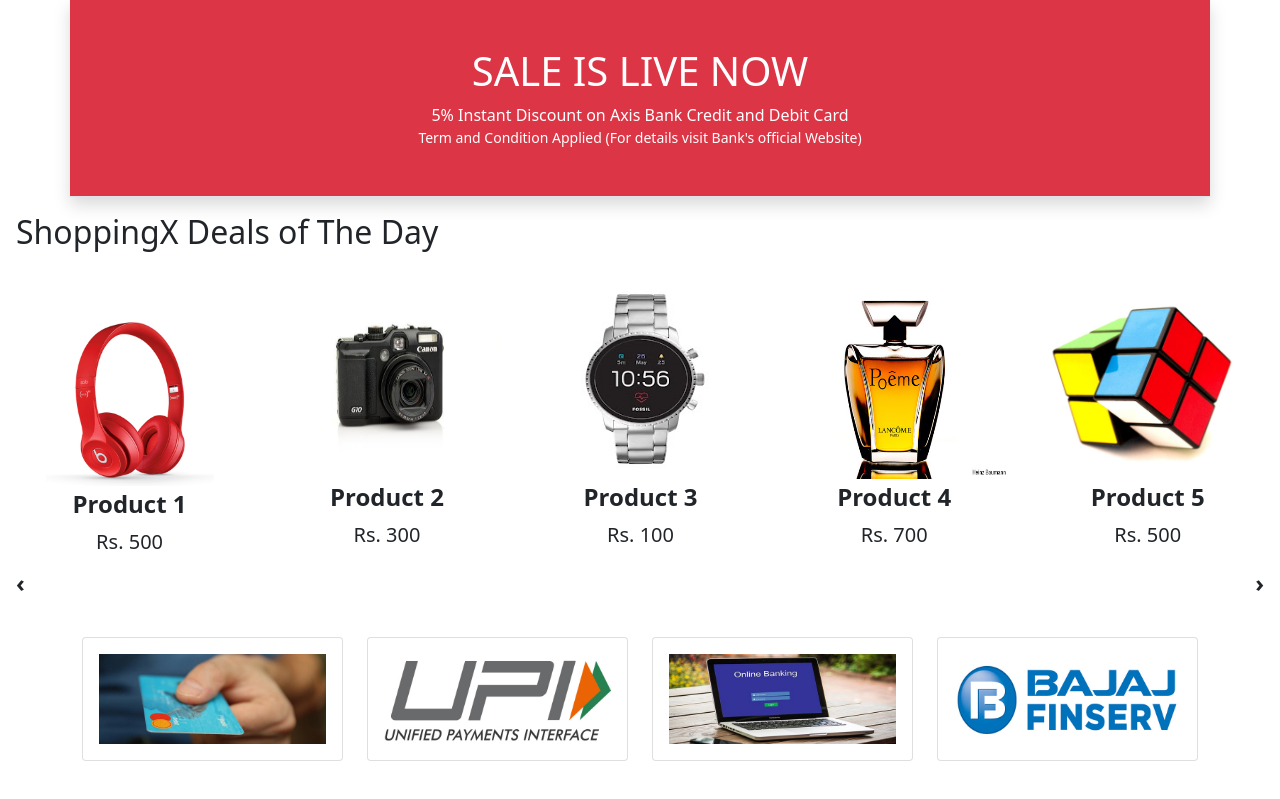
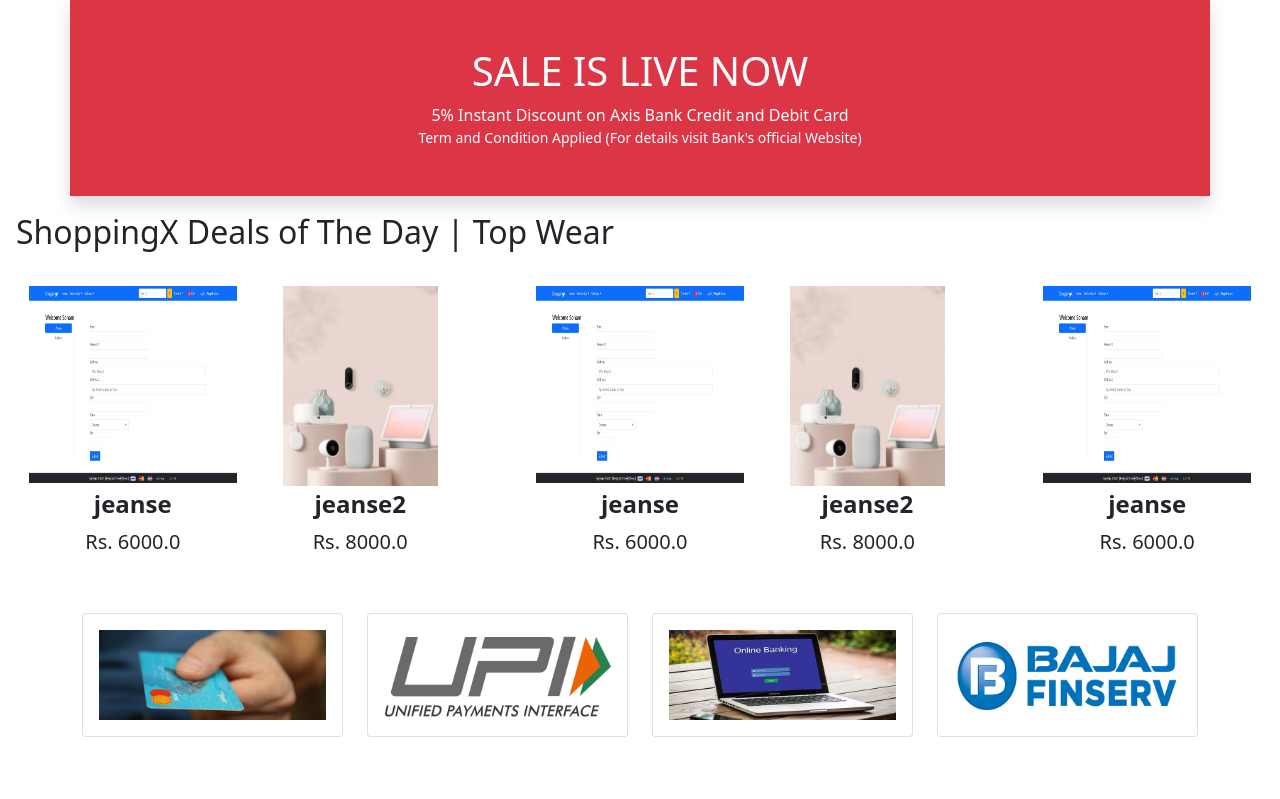
Before and after one commit to pankaj7464/shoppinglyx-main, a Django app: page / in a window 1280 px wide. Shown: the part 538-1337 px from the top of the page. Run offline with Django 3.2, Linux system fonts and the light colour scheme; data comes from the database, SQL or seed files in the repository; both versions use the stored data as it was after the commit; some libraries are stand-ins or nearby versions.

Commit message:
third commit

```diff
--- a/app/models.py
+++ b/app/models.py
@@ -18,7 +18,7 @@ class Customer(models.Model):
 
 
 CATEGOTY_CHOICES = (('m', 'mobile'), ('l', 'laptop'),
-                    ('tp', 'top wear'), ('bt', 'botton wear'))
+                    ('tw', 'top wear'), ('bw', 'botton wear'))
 
 
 class Product(models.Model):
--- a/app/templates/app/home.html
+++ b/app/templates/app/home.html
@@ -46,21 +46,13 @@
 {% block main-content %}
 <!-- 1st Product Slider -->
 <div class="m-3">
- <h2>ShoppingX Deals of The Day</h2>
+ <h2>ShoppingX Deals of The Day | Top Wear</h2>
  <!-- Slider 1 -->
  <div class="owl-carousel" id="slider1">
-  <a href="{% url 'product-detail' %}" class="btn"><div class="item"><img src="{% static 'app/images/product/1.jpg' %}" alt="" height="200px"><span class="fw-bold">Product 1</span><br><span class="fs-5">Rs. 500</span></div></a>
-  <div class="item"><img src="{% static 'app/images/product/2.jpg' %}" alt="" height="200px"><span class="fw-bold">Product 2</span><br><span class="fs-5">Rs. 300</span></div>
-  <div class="item"><img src="{% static 'app/images/product/3.jpg' %}" alt="" height="200px"><span class="fw-bold">Product 3</span><br><span class="fs-5">Rs. 100</span></div>
-  <div class="item"><img src="{% static 'app/images/product/4.jpg' %}" alt="" height="200px"><span class="fw-bold">Product 4</span><br><span class="fs-5">Rs. 700</span></div>
-  <div class="item"><img src="{% static 'app/images/product/5.jpg' %}" alt="" height="200px"><span class="fw-bold">Product 5</span><br><span class="fs-5">Rs. 500</span></div>
-  <div class="item"><img src="{% static 'app/images/product/6.jpg' %}" alt="" height="200px"><span class="fw-bold">Product 6</span><br><span class="fs-5">Rs. 400</span></div>
-  <div class="item"><img src="{% static 'app/images/product/7.jpg' %}" alt="" height="200px"><span class="fw-bold">Product 7</span><br><span class="fs-5">Rs. 500</span></div>
-  <div class="item"><img src="{% static 'app/images/product/8.jpg' %}" alt="" height="200px"><span class="fw-bold">Product 8</span><br><span class="fs-5">Rs. 300</span></div>
-  <div class="item"><img src="{% static 'app/images/product/9.jpg' %}" alt="" height="200px"><span class="fw-bold">Product 9</span><br><span class="fs-5">Rs. 600</span></div>
-  <div class="item"><img src="{% static 'app/images/product/10.jpg' %}" alt="" height="200px"><span class="fw-bold">Product 10</span><br><span class="fs-5">Rs. 900</span></div>
-  <div class="item"><img src="{% static 'app/images/product/11.jpg' %}" alt="" height="200px"><span class="fw-bold">Product 11</span><br><span class="fs-5">Rs. 100</span></div>
-  <div class="item"><img src="{% static 'app/images/product/12.jpg' %}" alt="" height="200px"><span class="fw-bold">Product 12</span><br><span class="fs-5">Rs. 200</span></div>
+   {% for b  in bottonwears %}
+  <a href="{% url 'product-detail' %}" class="btn"><div class="item"><img src="{{b.product_image.url}}" alt="" height="200px"><span class="fw-bold">{{b.tittle}}</span><br><span class="fs-5">Rs. {{b.selling_price}}</span></div></a>
+  {% endfor %}
+
  </div>
 </div>
 <!-- End 1st Product Slider -->
--- a/app/urls.py
+++ b/app/urls.py
@@ -3,7 +3,7 @@ from app import views
 from django.conf import settings
 from django.conf.urls.static import static
 urlpatterns = [
-    path('', views.home),
+    path('', views.ProductView.as_view(),name = 'home'),
     path('product-detail/', views.product_detail, name='product-detail'),
     path('cart/', views.add_to_cart, name='add-to-cart'),
     path('buy/', views.buy_now, name='buy-now'),
--- a/app/views.py
+++ b/app/views.py
@@ -1,7 +1,18 @@
 from django.shortcuts import render
+from django.views import View
+from .models import Customer,Cart,Product,OrderPlace
 
-def home(request):
- return render(request, 'app/home.html')
+# def home(request):
+#  return render(request, 'app/home.html')
+class ProductView(View):
+    def get(self,request):
+        topwears = Product.objects.filter(category='tw')
+        bottonwears = Product.objects.filter(category='bw')
+        mobiles = Product.objects.filter(category='m')
+        laptop = Product.objects.filter(category='l')
+        context = {'topwears': topwears,'bottonwears' :bottonwears,'mobiles':mobiles,'laptop':laptop}
+        return render(request, 'app/home.html',context)
+
 
 def product_detail(request):
  return render(request, 'app/productdetail.html')
```
Also changed, not shown: db.sqlite3, media/product_img/11.jpg (added), media/product_img/User.jpeg (added), shoppinglyx/settings.py (line endings or trailing spaces).
